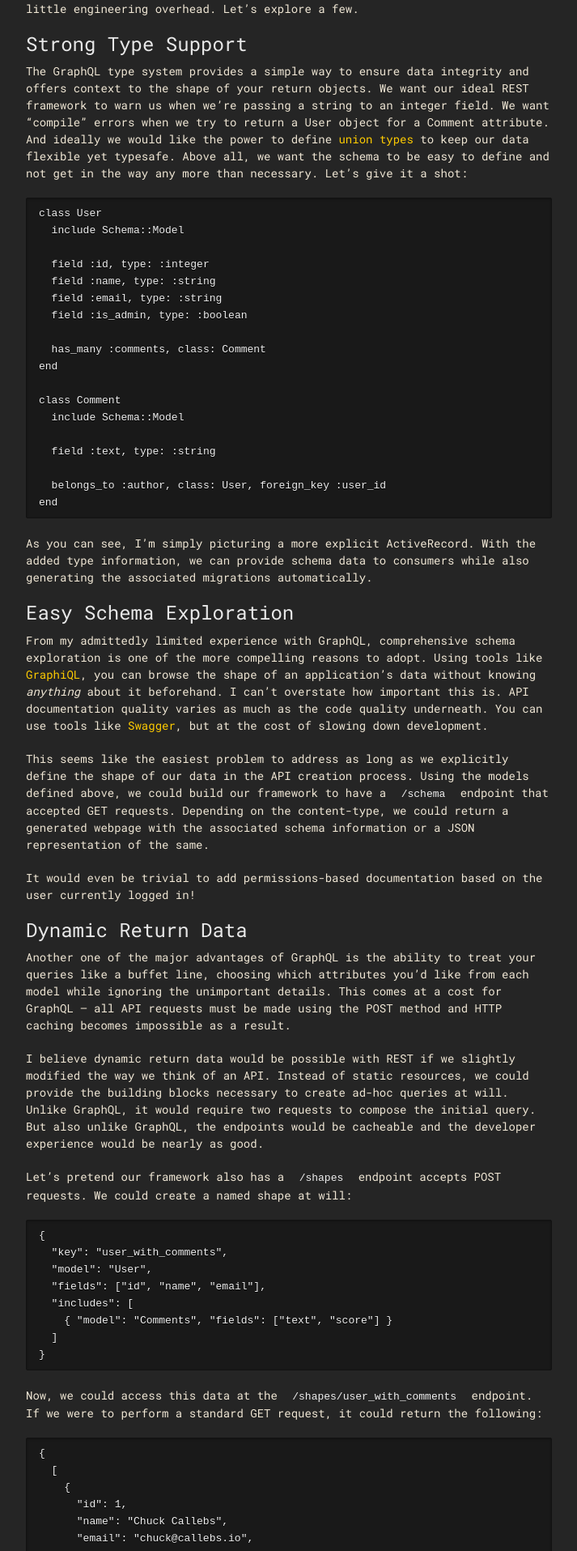
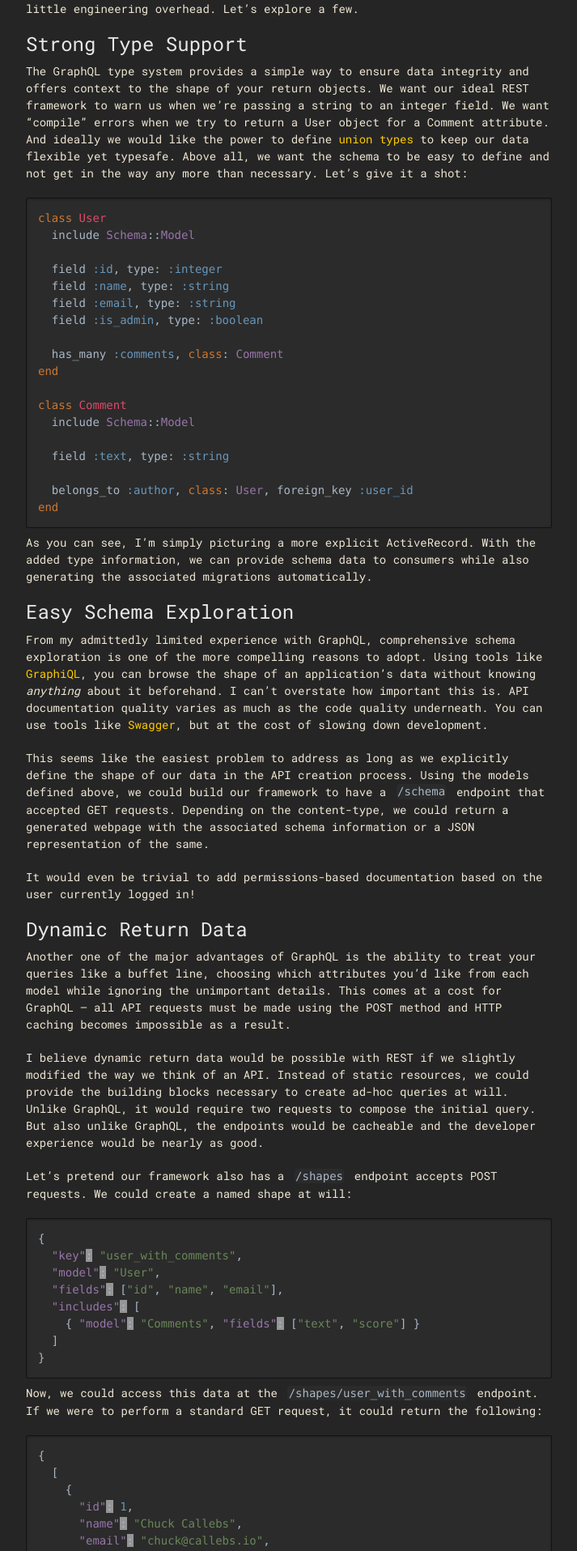
Before and after one commit to ccallebs/personal, a Jekyll site: the page built from _posts/2018-11-25-bringing-graphql-concepts-to-rest.markdown, in a window 1280 px wide. Shown: the part 891-2806 px from the top of the page at 81% size, without its empty margins (283-996 px from the left). Built offline with Jekyll 4.4.1, drawn with Linux system fonts in a browser that asks for light colours; nearby versions of some CDN libraries; some of the changed text lies outside the part shown.

Commit message:
Add syntax highlighting.

```diff
--- a/_config.yml
+++ b/_config.yml
@@ -28,6 +28,7 @@ markdown: kramdown
 kramdown:
   input: GFM
   hard_wrap: false
+  syntax_highlighter: pygments
 
 theme: minima
 plugins:
--- a/_layouts/default.html
+++ b/_layouts/default.html
@@ -25,6 +25,9 @@
     <meta name="viewport" content="width=device-width, initial-scale=1, user-scalable=no">
 
     <title>{{ site.title }}</title>
+
+    <link href="//cdnjs.cloudflare.com/ajax/libs/prism/1.5.1/themes/prism.min.css" rel="stylesheet" />
+    <link rel="stylesheet" href="{{ site.baseurl }}/assets/css/prism.css">
   </head>
   <body>
     <div class="wrapper">
@@ -43,5 +46,10 @@
         ga('send', 'pageview');
       </script>
     {% endif %}
+
+    <script src="//cdnjs.cloudflare.com/ajax/libs/prism/1.15.0/prism.js"></script>
+    <script src="//cdnjs.cloudflare.com/ajax/libs/prism/1.15.0/components/prism-ruby.js"></script>
+    <script src="//cdnjs.cloudflare.com/ajax/libs/prism/1.15.0/components/prism-json.js"></script>
+    <script src="//cdnjs.cloudflare.com/ajax/libs/prism/1.15.0/components/prism-graphql.js"></script>
   </body>
 </html>
--- /dev/null
+++ b/assets/css/prism.css
@@ -0,0 +1,164 @@
+/**
+ * Darcula theme
+ *
+ * Adapted from a theme based on:
+ * IntelliJ Darcula Theme (https://github.com/bulenkov/Darcula)
+ *
+ * @author Alexandre Paradis <service.paradis@gmail.com>
+ * @version 1.0
+ */
+
+code[class*="language-"],
+pre[class*="language-"] {
+	color: #a9b7c6;
+	font-family: Consolas, Monaco, 'Andale Mono', monospace;
+	direction: ltr;
+	text-align: left;
+	white-space: pre;
+	word-spacing: normal;
+	word-break: normal;
+	line-height: 1.5;
+
+	-moz-tab-size: 4;
+	-o-tab-size: 4;
+	tab-size: 4;
+
+	-webkit-hyphens: none;
+	-moz-hyphens: none;
+	-ms-hyphens: none;
+	hyphens: none;
+
+        text-shadow: none !important;
+}
+
+pre[class*="language-"]::-moz-selection, pre[class*="language-"] ::-moz-selection,
+code[class*="language-"]::-moz-selection, code[class*="language-"] ::-moz-selection {
+    color: inherit;
+    background: rgba(33,66,131,.85);
+}
+
+pre[class*="language-"]::selection, pre[class*="language-"] ::selection,
+code[class*="language-"]::selection, code[class*="language-"] ::selection {
+    color: inherit;
+    background: rgba(33,66,131,.85);
+}
+
+/* Code blocks */
+pre[class*="language-"] {
+	padding: 1em;
+	margin: .5em 0;
+	overflow: auto;
+}
+
+:not(pre) > code[class*="language-"],
+pre[class*="language-"] {
+	background: #2b2b2b;
+}
+
+/* Inline code */
+:not(pre) > code[class*="language-"] {
+	padding: .1em;
+	border-radius: .3em;
+}
+
+.token.comment,
+.token.prolog,
+.token.cdata {
+	color: #808080;
+}
+
+.token.delimiter,
+.token.boolean,
+.token.keyword,
+.token.selector,
+.token.important,
+.token.atrule {
+	color: #cc7832;
+}
+
+.token.operator,
+.token.punctuation,
+.token.attr-name {
+    color: #a9b7c6;
+}
+
+.token.tag,
+.token.tag .punctuation,
+.token.doctype,
+.token.builtin {
+    color: #e8bf6a;
+}
+
+.token.entity,
+.token.number,
+.token.symbol {
+    color: #6897bb;
+}
+
+.token.property,
+.token.constant,
+.token.variable {
+    color: #9876aa;
+}
+
+.token.string,
+.token.char {
+	color: #6a8759;
+}
+
+.token.attr-value,
+.token.attr-value .punctuation {
+    color: #a5c261;
+}
+.token.attr-value .punctuation:first-child {
+    color: #a9b7c6;
+}
+
+.token.url {
+	color: #287bde;
+	text-decoration: underline;
+}
+
+.token.function {
+	color: #ffc66d;
+}
+
+.token.regex {
+    background: #364135;
+}
+
+.token.bold {
+	font-weight: bold;
+}
+
+.token.italic {
+	font-style: italic;
+}
+
+.token.inserted {
+    background: #294436;
+}
+
+.token.deleted {
+    background: #484a4a;
+}
+
+/*code.language-css .token.punctuation {
+	color: #cc7832;
+}*/
+
+code.language-css .token.property,
+code.language-css .token.property + .token.punctuation {
+	color: #a9b7c6;
+}
+
+code.language-css .token.id {
+	color: #ffc66d;
+}
+
+code.language-css .token.selector > .token.class,
+code.language-css .token.selector > .token.attribute,
+code.language-css .token.selector > .token.pseudo-class,
+code.language-css .token.selector > .token.pseudo-element {
+	color: #ffc66d;
+}
```
